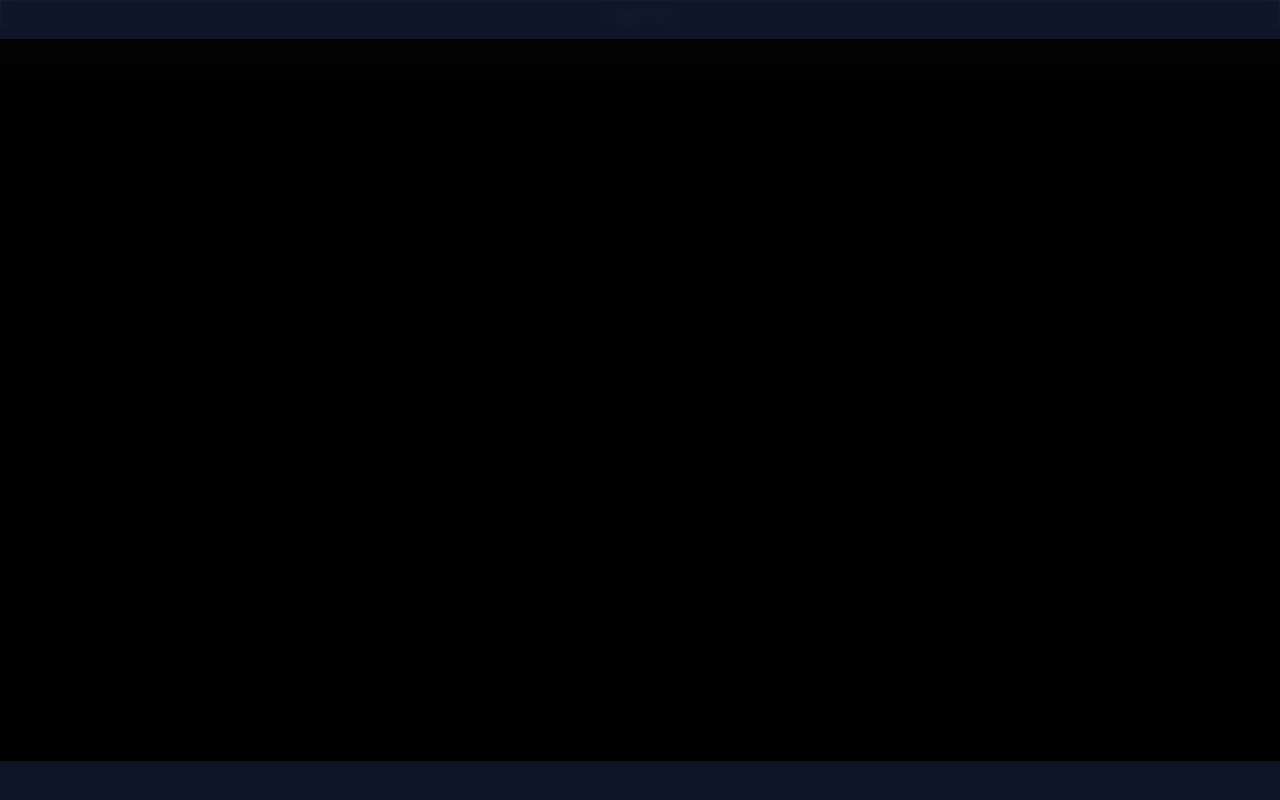
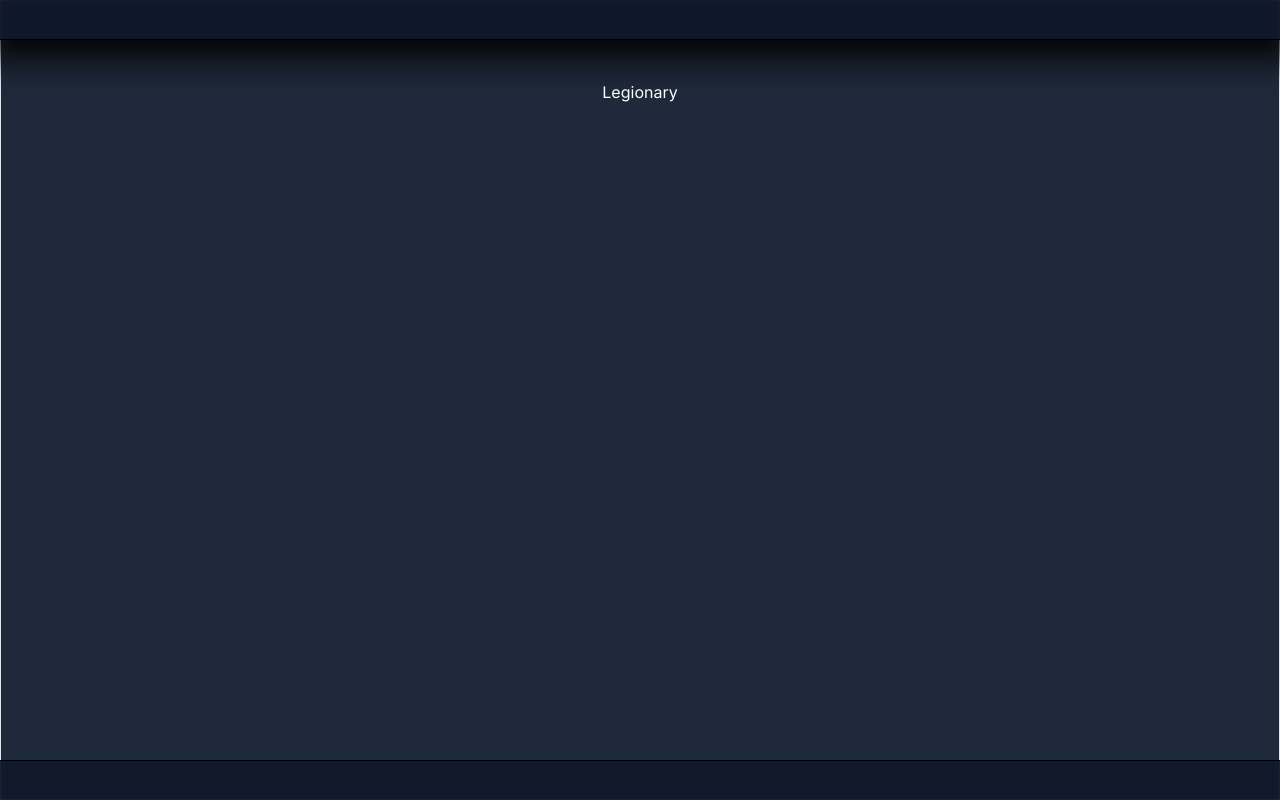
Before and after one commit to MichaelTae/interactive-history, a Next.js app: page /barracks/legionary in a window 1280 px wide. Built offline with nearby package versions, Linux system fonts and the light colour scheme.

Commit message:
layout changes

```diff
--- a/app/barracks/layout.tsx
+++ b/app/barracks/layout.tsx
@@ -4,11 +4,11 @@ export default function BarracksLayout({
   children: React.ReactNode;
 }) {
   return (
-    <section>
-      <div className='flex flex-col md:flex-row justify-center h-full border'>
+    <section className='flex flex-col md:flex-row justify-center bg-slate-800 border  min-h-screen   min-w-full '>
 
+        <div className="absolute top-20 self-center">
         {children}
-      </div>
+        </div>
     </section>
   );
 }
--- a/app/layout.tsx
+++ b/app/layout.tsx
@@ -15,7 +15,7 @@ export default function RootLayout({
 }) {
   return (
     <html lang="en">
-      <body className={inter.className}>
+      <body className={`${inter.className} flex-1 relative min-h-screen`}>
         <div className='border-b border-black shadow-[0px_10px_20px_0px_rgba(0,0,0,0.7),0px_15px_30px_10px_rgba(10,10,10,0.7)]  w-full fixed backdrop-blur-sm bg-slate-900/95 z-10 h-10'></div>
         <div className='border-t  border-black  bottom-0 backdrop-blur-sm bg-slate-900/90 w-full fixed h-10 z-10'></div>
         {children}
```
